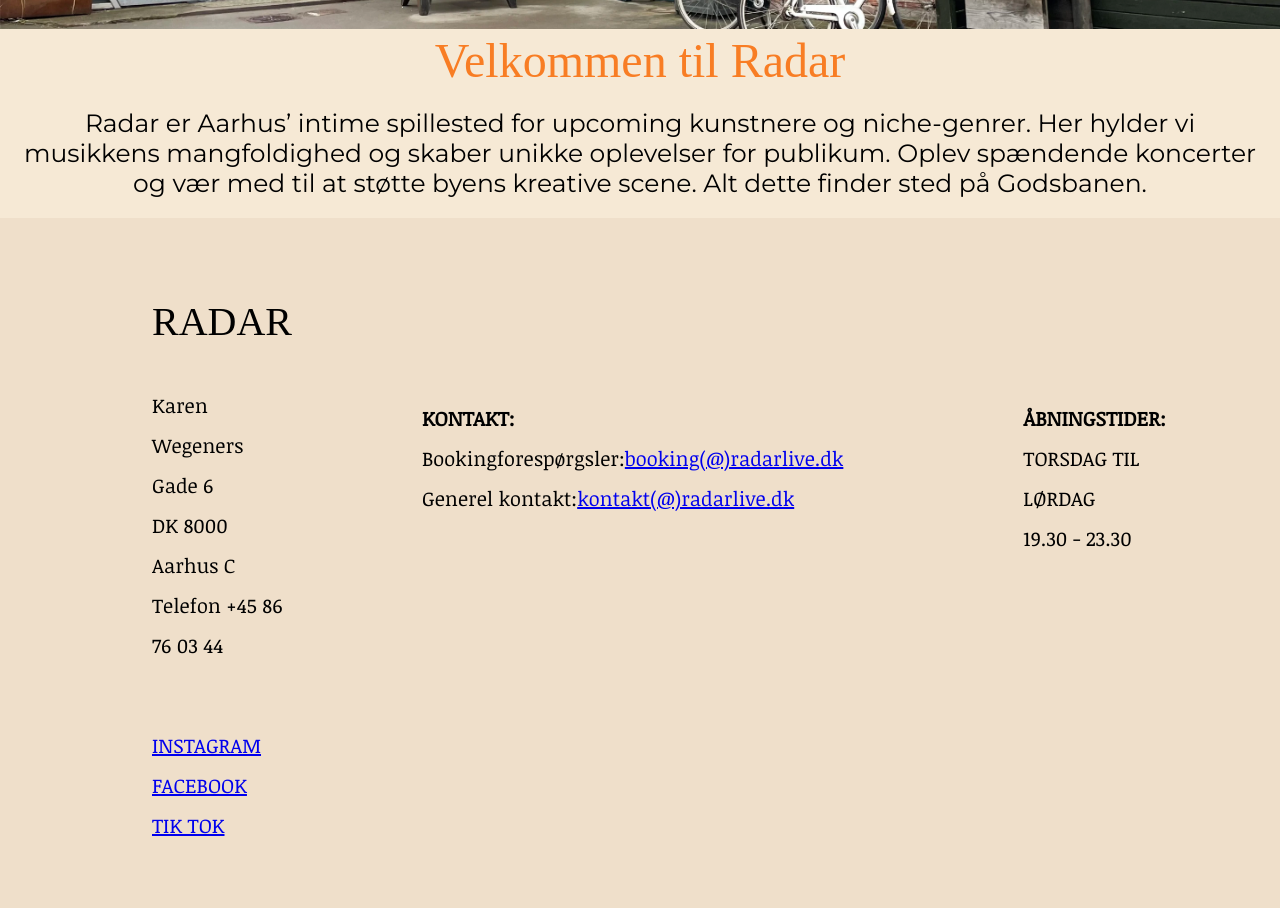
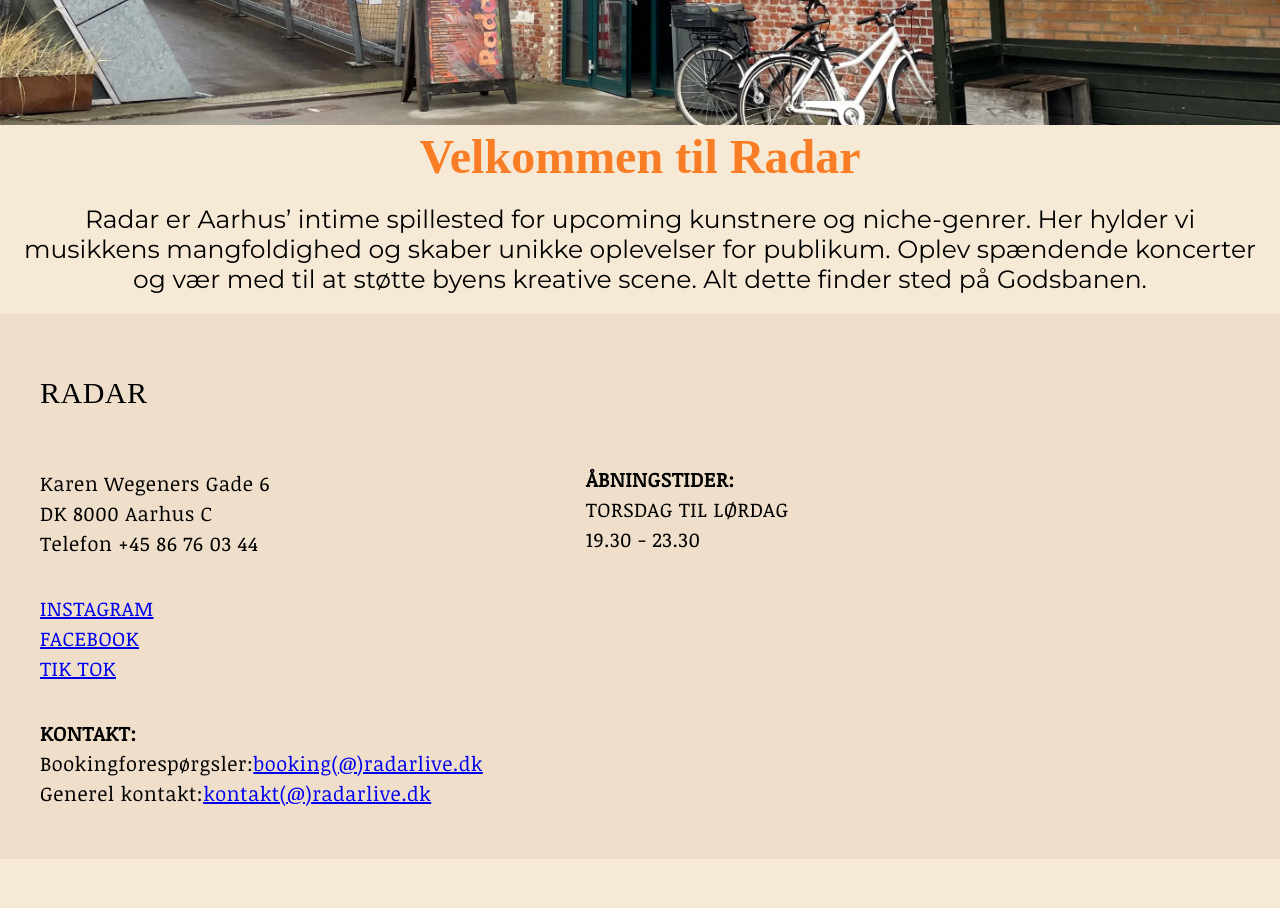
Before and after one commit to Idasaabyfeld/radar-eksamensprojekt-1-semester-, a plain HTML site: page index.html in a window 1280 px wide. Shown: the part 460-1368 px from the top of the page. After the commit the page ends 1319 px from the top, so only its background shows below. Drawn offline with Linux system fonts and the light colour scheme; a web font is replaced by a local one.

Commit message:
Lavet program sidet samt rettet footer og navbar

```diff
--- a/css/footer.css
+++ b/css/footer.css
@@ -1,6 +1,6 @@
 /* General styling */
 * {
-    margin: 0;
+    margin: 0 auto;
     padding: 0;
     box-sizing: border-box;
 }
@@ -16,115 +16,68 @@ footer {
     width: 100%;
     background-color: var(--footerbaggrundsfarve);
     padding: 2em;
+    font-size: 10px;
+    font-family: "Noticia Text";
+    line-height: 20px;
+    letter-spacing: 0.5px;
 }
 
 .tekst-radar {
     font-family: "Notable";
-    font-size: 40px;
+    font-size: 20px;
 }
 
+.venstre-side {
+    padding-top: 1.5rem;
+    padding-bottom: 0rem;
+  }
 
-@media only screen and (min-width: 320px) {
-    footer {
-        display: grid;
-        grid-template-columns: repeat(2, 1fr);
-        text-align: left;
-    }
+.bold {
+    font-weight: bolder;
+  }
+
+.tider {
+    padding-top: 1.2rem;
+}
+
+/* tablet */
+@media only screen and (min-width: 768px) {
+footer {
+    font-family: "noticia text";
+    font-size: 15px;
+    line-height: 30px;
+    gap: 30px;
+    text-align: left;
+    display: grid;
+    grid-template-columns: repeat(2, 1fr); /* to kolonner */
+  }
+
+
+.tekst-radar {
+    font-size: 30px;
+    padding-bottom: 1.5rem;
+}
+
+.venstre-side {
+    padding-top: 1.5rem;
+    padding-bottom: 0.7rem;
+  }
+
+.tider {
+    padding-top: 7.5em;
+}
+}
+
+/* Laptop*/
+@media only screen and (min-width: 1024px) {
+footer {
+    font-size: 20px;
+    display: grid;
+    grid-template-columns: repeat(3, 1fr); /* tre kolonner */
+  }
+
+.tider {
+    padding-top: 5.5em;
+}
 
 }
-
-
-@media only screen and (min-width: 768px) {
-    footer {
-        margin-left: 4rem;
-        margin-right: 4rem;
-        display: grid;
-        grid-template-columns: repeat(2, 1fr); /* fire kolonner */
-        gap: 60px;
-        text-align: left;
-        padding-top: 5em;
-        background-color: var(--footerbaggrundsfarve);
-      }
-
-    .tekst-radar {
-        font-family: "Notable";
-        font-size: 40px;
-        padding-bottom: 40px;
-    }
-
-    .base, .socialemedier, .kontakt {
-        padding-bottom: 40px;
-    }
-
-    .base, .socialemedier, .kontakt, .åbningstider {
-        font-family: "Noticia Text";
-        font-size: 20px;
-        line-height: 35px;
-        letter-spacing: 10%; /* Juster værdien efter behov */
-    }
-
-    .åbningstider {
-        padding-top: 4.7em;
-    }
-
-    .bold {
-        font-weight: bold;
-    }
-}
-
-
-/* Laptop*/
-@media only screen and (min-width: 992px) {
-
-    footer {
-        width: 100%;
-        margin: 0 auto;
-        display: grid;
-        grid-template-columns: repeat(3, 1fr); /* fire kolonner */
-        gap: 60px;
-        text-align: left;
-        padding-top: 5em;
-        background-color: var(--footerbaggrundsfarve);
-      }
-
-    .venstre-side {
-        padding-left: 7.5em;
-    }
-
-    .tekst-radar {
-        font-family: "Notable";
-        font-size: 40px;
-        padding-bottom: 40px;
-    }
-
-    .base, .socialemedier {
-        padding-bottom: 3em;
-    }
-
-    .base, .socialemedier, .kontakt, .åbningstider {
-        font-family: "Noticia Text";
-        font-size: 20px;
-        line-height: 40px;
-        letter-spacing: 10%; /* Juster værdien efter behov */
-    }
-
-    .kontakt {
-        padding-left: 6.5em;
-        padding-top: 5em;
-    }
-
-    .åbningstider {
-        padding-left: 6em;
-        padding-top: 5em;
-    }
-
-    .bold {
-        font-weight: bold;
-    }
-
-    .venstre-side2 {
-        display: grid;
-        grid-template-columns: repeat(3, 1fr); /* fire kolonner */
-    }
-
-    }
--- a/css/navbar.css
+++ b/css/navbar.css
@@ -27,8 +27,6 @@ header {
     right: 0;
     background: var(--baggrundsfarve) 57%;
     padding-top: 15px;
-    display: flex;
-    align-items: center;
     z-index: 1000;
 }
 
--- a/css/program.css
+++ b/css/program.css
@@ -0,0 +1,96 @@
+* {
+    margin: 0;
+    padding: 0;
+    box-sizing: border-box;
+}
+
+:root {
+    --navbar-height: 6em; /* Juster højden her */
+    --baggrundsfarve: #F6E9D5;
+    ---orangefarve: #F87D24;
+}
+
+body {
+    background-color: var(--baggrundsfarve)
+    }
+
+
+h1 {
+    padding-top: 2em;
+    text-align: center;
+    color: var(---orangefarve);
+    font-family: "Anton SC";
+    font-size: 50px;
+}
+
+.billeder-program {
+    display: grid;
+    grid-template-columns: repeat(2, 1fr); /* To kolonner */
+    gap: 5px; /* Mellemrum mellem billeder */
+    justify-items: center; /* Centrer billederne horisontalt */
+    align-items: center; /* Centrer billederne vertikalt */
+    padding-top: var(--navbar-height);
+}
+
+.billeder-program img {
+    width: 250px; /* Fast bredde */
+    height: 250px; /* Fast højde */
+    object-fit: contain; /* Hele billedet vises uden beskæring */
+    border: 1px solid #ccc; /* Giver en lille kant for at skille billederne visuelt */
+}
+
+.billeder-program a:hover img {
+    transform: scale(1.1); /* Zoomer lidt ind */
+    box-shadow: 0 5px 15px rgba(0, 0, 0, 0.3); /* Tilføjer en skygge */
+}
+
+
+@media only screen and (min-width: 525px) {
+.billeder-program img {
+    width: 320px; /* Fast bredde */
+    height: 320px; /* Fast højde */
+    object-fit: contain; /* Hele billedet vises uden beskæring */
+    border: 1px solid #ccc; /* Giver en lille kant for at skille billederne visuelt */
+}
+}
+
+
+/* tablet */
+@media only screen and (min-width: 768px) {
+.billeder-program {
+    display: grid;
+    grid-template-columns: repeat(3, 1fr); /* To kolonner */
+    padding-top: 2em;
+}
+
+.billeder-program img {
+    width: 320px; /* Fast bredde */
+    height: 320px; /* Fast højde */
+    object-fit: contain; /* Hele billedet vises uden beskæring */
+    border: 1px solid #ccc; /* Giver en lille kant for at skille billederne visuelt */
+}
+
+h1 {
+    font-size: 60px;
+}
+}
+
+/* Laptop */
+@media only screen and (min-width: 1024px) {
+.billeder-program {
+    display: grid;
+    grid-template-columns: repeat(4, 1fr); /* To kolonner */
+    gap: 4px; /* Mellemrum mellem billeder */
+}
+
+.billeder-program img {
+    width: 320px; /* Fast bredde */
+    height: 320px; /* Fast højde */
+    object-fit: contain; /* Hele billedet vises uden beskæring */
+    border: 1px solid #ccc; /* Giver en lille kant for at skille billederne visuelt */
+}
+
+h1 {
+    font-size: 70px;
+}
+    }
--- a/css/style.css
+++ b/css/style.css
@@ -8,6 +8,7 @@
 --baggrundsfarve: #F6E9D5;
 ---orangefarve: #F87D24;
 ---sortfarve: black;
+--navbar-height: 6em; /* Juster højden her */
 }
 
 body {
@@ -17,6 +18,7 @@ body {
 
 .bigphoto {
     width: 100%;
+    padding-top: var(--navbar-height);
 }
 
 .overskrift {
--- a/index.html
+++ b/index.html
@@ -82,7 +82,7 @@
 <section>
 <img class="bigphoto" src="img/forside/bigphoto2.webp" alt="Stort billede af Radars indgang">
     <article>
-        <p class="overskrift" >Velkommen til Radar</p>
+        <h1 class="overskrift"> Velkommen til Radar</h1>
         <p class="undertekst">Radar er Aarhus’ intime spillested for upcoming kunstnere og niche-genrer. Her hylder vi musikkens mangfoldighed og skaber unikke oplevelser for publikum. Oplev spændende koncerter og vær med til at støtte byens kreative scene. Alt dette finder sted på Godsbanen.</p>
     </article>
 
@@ -90,38 +90,39 @@
 
 
 <footer>
-    <section class="venstre-side2">
-            <section class="venstre-side">
-                <article>
-                    <p class="tekst-radar">RADAR</p>
+    <section>
+    <section>
+        <article class="venstre-side">
+        <p class="tekst-radar"> RADAR</p>
         </article>
 
-                <article class="base">
+        <article class="venstre-side">
             <p>Karen Wegeners Gade 6</p>
             <p>DK 8000 Aarhus C</p>
             <p>Telefon +45 86 76 03 44</p>
         </article>
 
-                <article class="socialemedier">
+        <article class="venstre-side">
             <p><a href="https://www.instagram.com/radarlive/">INSTAGRAM</a></p>
-                    <p><a href="https://www.facebook.com/radarlive">FACEBOOK</p>
+            <p><a href="https://www.facebook.com/radarlive">FACEBOOK</p></p>
             <p><a href="#">TIK TOK</a></p>
+        </article>
     </section>
 
-        <article class="kontakt">
+        <article class="venstre-side">
             <p class="bold">KONTAKT:</p>
             <p>Bookingforespørgsler:<a href="mailto:booking(@)radarlive.dk">booking(@)radarlive.dk</a></p>
             <p>Generel kontakt:<a href="mailto:kontakt(@)radarlive.dk">kontakt(@)radarlive.dk</a></p>
         </article>
     </section>
 
-
-        <article class="åbningstider" >
+    <article class="tider" >
         <p class="bold">ÅBNINGSTIDER:</p>
         <p>TORSDAG TIL LØRDAG</p>
         <p>19.30 - 23.30</p>
     </article>
 </footer>
 
+
 </body>
 </html>
```
Also changed, not shown: program.html (+151 -0 lines). Lines whose indentation alone changed are shown as unchanged.
